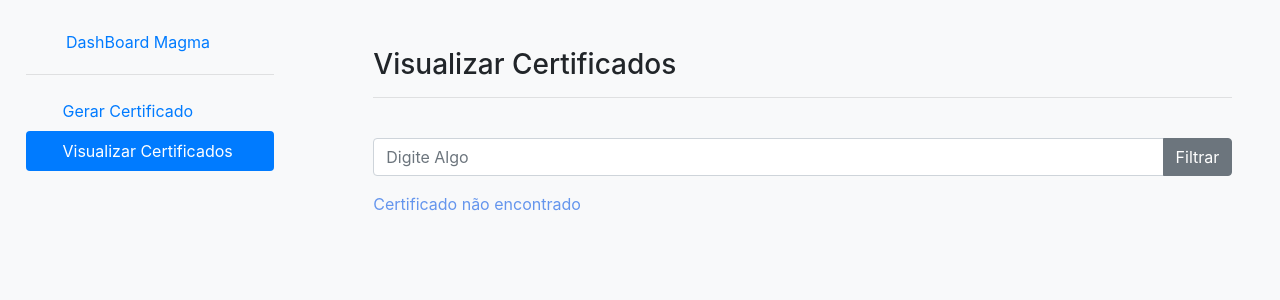
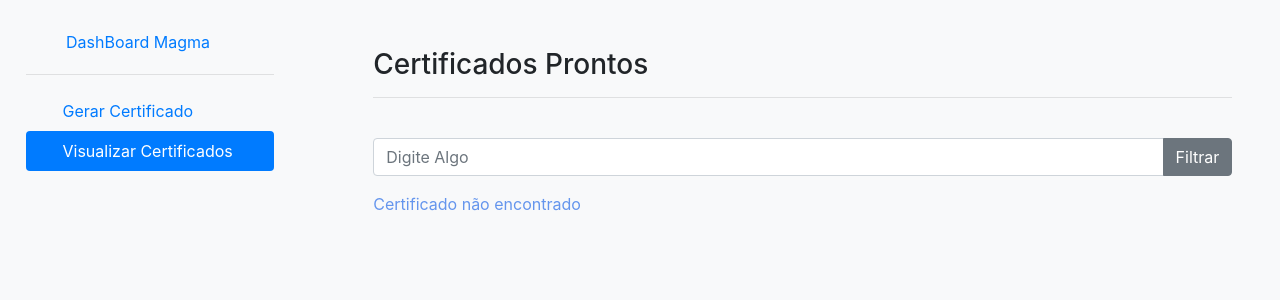
Before and after one commit to danieldevpy/magma-cursos, a Django app: page /dash/history in a window 1280 px wide. Shown: the top 300 px of the page. Run offline with Django 5.2, Linux system fonts and the light colour scheme; data that the repository does not hold is empty; some libraries are stand-ins or nearby versions.

Commit message:
updt title history

```diff
--- a/src/dash/templates/history.html
+++ b/src/dash/templates/history.html
@@ -7,7 +7,7 @@
 {% endblock %}
 
 {% block body %}
-    <h3>Visualizar Certificados</h3>
+    <h3>Certificados Prontos</h3>
     <hr>
     <br>
     <div class="input-group mb-3">
```
